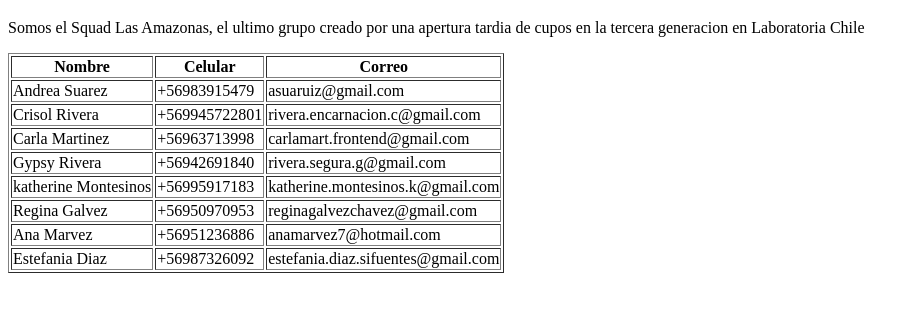
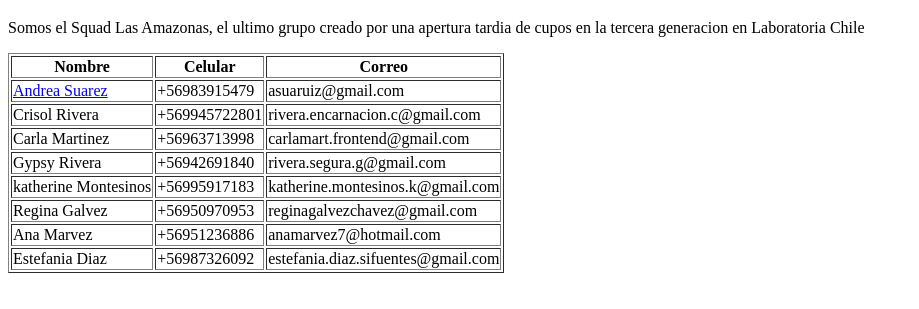
Before and after one commit to crisolrivera/amazonas, a plain HTML site: page index.html in a window 1280 px wide. Shown: the part 61-370 px from the top of the page, without its empty margins (0-919 px from the left). Drawn offline with Linux system fonts and the light colour scheme.

Commit message:
agregado link pagina andrea

```diff
--- a/index.html
+++ b/index.html
@@ -17,7 +17,7 @@
             </thead>
             <tbody>
                 <tr>
-                    <td>Andrea Suarez</td>
+                    <td><a href="andrea.html">Andrea Suarez</td>
                     <td>+56983915479</td>
                     <td>asuaruiz@gmail.com</td>
                 </tr>
```
